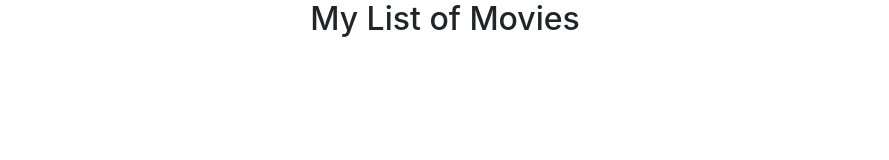
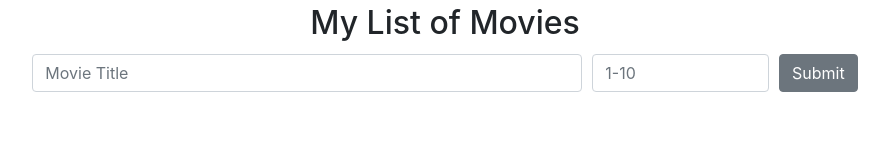
Before and after one commit to JH--/my_rithm, a plain HTML site: page intermediate_javaScript_part_2/jQuery_list_page/index.html in a window 1280 px wide. Shown: the whole page, without its empty margins (195-1084 px from the left). Drawn offline with nearby package versions, Linux system fonts and the light colour scheme.

Commit message:
title and input form

```diff
--- a/intermediate_javaScript_part_2/jQuery_list_page/index.html
+++ b/intermediate_javaScript_part_2/jQuery_list_page/index.html
@@ -8,10 +8,24 @@
 <body>
 	<div class="container">
 		<div class="row">
-			<div class="col-12 d-flex justify-content-center">
+			<div class="col-12 d-flex justify-content-center mt-1">
 				<h2 class="display-5">My List of Movies</h2>
 			</div>
 		</div>
+		<form>
+		<div class="form-row align-items-center justify-content-center">
+			<div class="col-sm-6 my-1">
+				<input type="text" class="form-control" id="movieTitle" placeholder="Movie Title">
+			</div>
+			<div class="col-sm-2 my-1">
+				<input type="text" class="form-control" id="movieRating" placeholder="1-10">
+			</div>
+			<div class="col-auto my-1">
+				<button type="submit" class="btn btn-secondary">Submit</button>
+			</div>
+		</div>
+		</form>
+
 	</div>
 	<script src="https://code.jquery.com/jquery-3.2.1.slim.min.js" integrity="sha384-KJ3o2DKtIkvYIK3UENzmM7KCkRr/rE9/Qpg6aAZGJwFDMVNA/GpGFF93hXpG5KkN" crossorigin="anonymous"></script>
 	<script src="https://cdnjs.cloudflare.com/ajax/libs/popper.js/1.12.9/umd/popper.min.js" integrity="sha384-ApNbgh9B+Y1QKtv3Rn7W3mgPxhU9K/ScQsAP7hUibX39j7fakFPskvXusvfa0b4Q" crossorigin="anonymous"></script>
```
